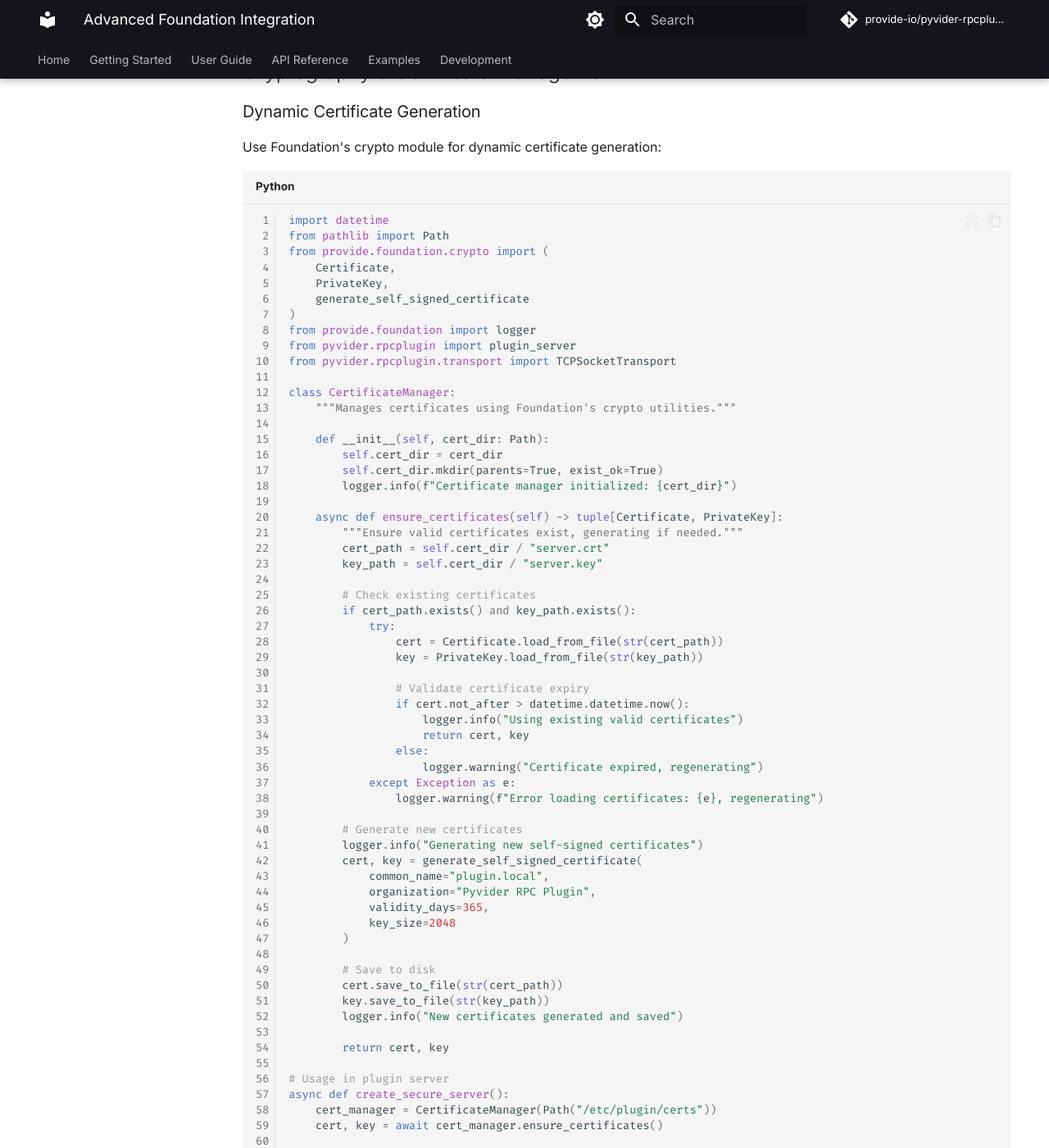
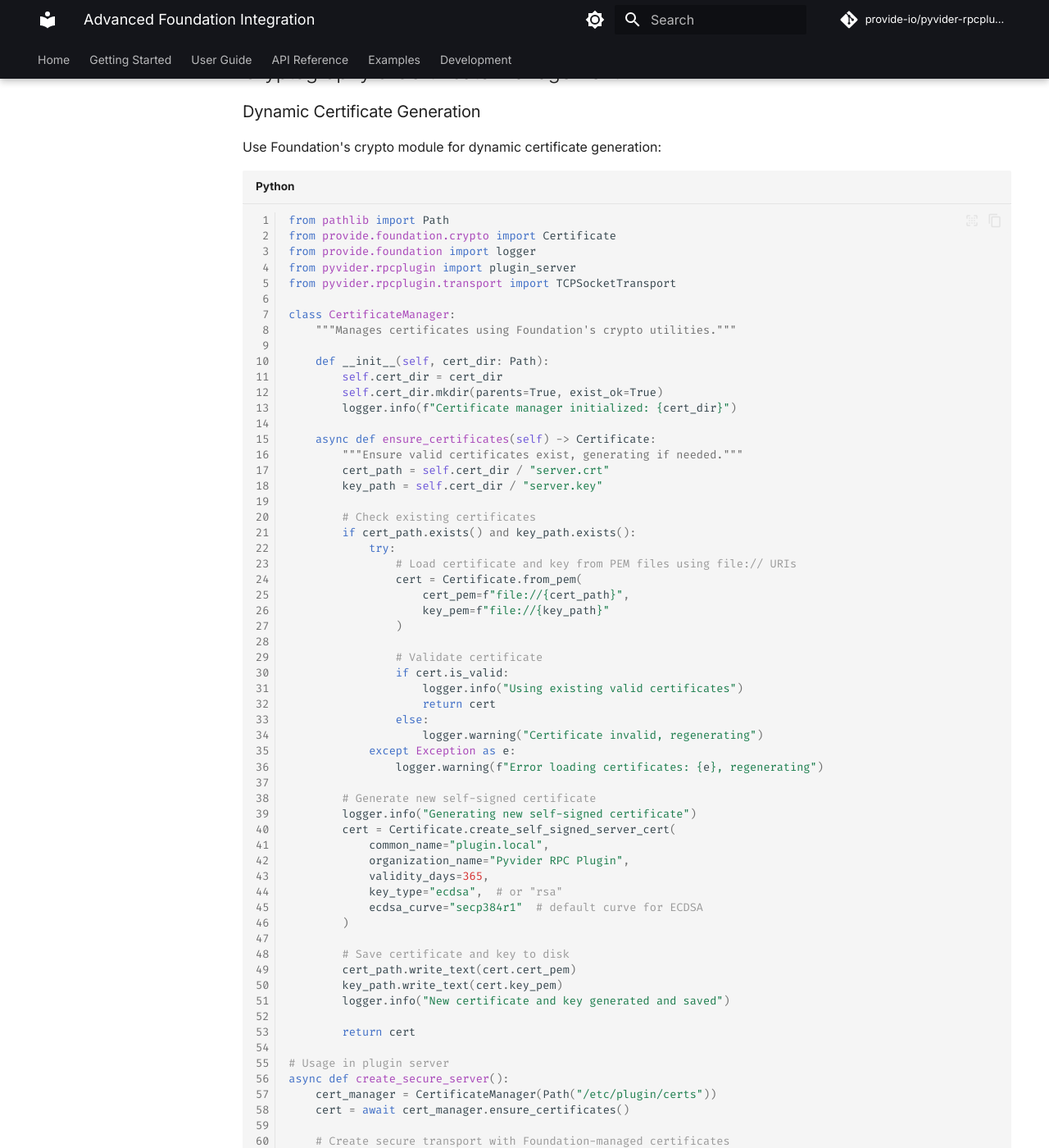
Before and after one commit to provide-io/pyvider-rpcplugin, an MkDocs documentation site: the page built from docs/guide/advanced/foundation-integration.md, in a window 1280 px wide and 1400 px high, scrolled down 1365 px. Shown: the whole window at 82% size. Built offline with MkDocs 1.6.1 and Material for MkDocs 9.7.7, drawn with Linux system fonts in a browser that asks for light colours; comment, search, counter and statistics services are not loaded; the version menu is left out; some of the changed text lies outside the part shown.

Commit message:
🔼⚙️ [skip ci] auto-commit

````diff
--- a/docs/guide/advanced/foundation-integration.md
+++ b/docs/guide/advanced/foundation-integration.md
@@ -64,13 +64,8 @@ logger.info(f"RPC timeout: {rpcplugin_config.plugin_handshake_timeout}")
 Use Foundation's crypto module for dynamic certificate generation:
 
 ```python
-import datetime
 from pathlib import Path
-from provide.foundation.crypto import (
-    Certificate,
-    PrivateKey,
-    generate_self_signed_certificate
-)
+from provide.foundation.crypto import Certificate
 from provide.foundation import logger
 from pyvider.rpcplugin import plugin_server
 from pyvider.rpcplugin.transport import TCPSocketTransport
@@ -83,7 +78,7 @@ class CertificateManager:
         self.cert_dir.mkdir(parents=True, exist_ok=True)
         logger.info(f"Certificate manager initialized: {cert_dir}")
 
-    async def ensure_certificates(self) -> tuple[Certificate, PrivateKey]:
+    async def ensure_certificates(self) -> Certificate:
         """Ensure valid certificates exist, generating if needed."""
         cert_path = self.cert_dir / "server.crt"
         key_path = self.cert_dir / "server.key"
@@ -91,38 +86,42 @@ class CertificateManager:
         # Check existing certificates
         if cert_path.exists() and key_path.exists():
             try:
-                cert = Certificate.load_from_file(str(cert_path))
-                key = PrivateKey.load_from_file(str(key_path))
+                # Load certificate and key from PEM files using file:// URIs
+                cert = Certificate.from_pem(
+                    cert_pem=f"file://{cert_path}",
+                    key_pem=f"file://{key_path}"
+                )
 
-                # Validate certificate expiry
-                if cert.not_after > datetime.datetime.now():
+                # Validate certificate
+                if cert.is_valid:
                     logger.info("Using existing valid certificates")
-                    return cert, key
+                    return cert
                 else:
-                    logger.warning("Certificate expired, regenerating")
+                    logger.warning("Certificate invalid, regenerating")
             except Exception as e:
                 logger.warning(f"Error loading certificates: {e}, regenerating")
 
-        # Generate new certificates
-        logger.info("Generating new self-signed certificates")
-        cert, key = generate_self_signed_certificate(
+        # Generate new self-signed certificate
+        logger.info("Generating new self-signed certificate")
+        cert = Certificate.create_self_signed_server_cert(
             common_name="plugin.local",
-            organization="Pyvider RPC Plugin",
+            organization_name="Pyvider RPC Plugin",
             validity_days=365,
-            key_size=2048
+            key_type="ecdsa",  # or "rsa"
+            ecdsa_curve="secp384r1"  # default curve for ECDSA
         )
 
-        # Save to disk
-        cert.save_to_file(str(cert_path))
-        key.save_to_file(str(key_path))
-        logger.info("New certificates generated and saved")
+        # Save certificate and key to disk
+        cert_path.write_text(cert.cert_pem)
+        key_path.write_text(cert.key_pem)
+        logger.info("New certificate and key generated and saved")
 
-        return cert, key
+        return cert
 
 # Usage in plugin server
 async def create_secure_server():
     cert_manager = CertificateManager(Path("/etc/plugin/certs"))
-    cert, key = await cert_manager.ensure_certificates()
+    cert = await cert_manager.ensure_certificates()
 
     # Create secure transport with Foundation-managed certificates
     transport = TCPSocketTransport(
@@ -143,9 +142,7 @@ Implement certificate rotation with Foundation:
 
 ```python
 import asyncio
-import signal
-from datetime import datetime, timedelta
-from provide.foundation.crypto import Certificate, PrivateKey
+from provide.foundation.crypto import Certificate
 from provide.foundation import logger
 
 class CertificateRotator:
@@ -169,14 +166,16 @@ class CertificateRotator:
             try:
                 await asyncio.sleep(interval)
 
-                cert, key = await self.cert_manager.ensure_certificates()
-                days_until_expiry = (cert.not_after - datetime.now()).days
+                cert = await self.cert_manager.ensure_certificates()
 
-                if days_until_expiry < 30:
-                    logger.warning(f"Certificate expires in {days_until_expiry} days, rotating")
+                # Check if certificate needs rotation (validity check)
+                if not cert.is_valid:
+                    logger.warning("Certificate is invalid, rotating")
                     await self._rotate_certificates()
                 else:
-                    logger.debug(f"Certificate valid for {days_until_expiry} more days")
+                    # Note: Certificate class doesn't expose expiry dates directly
+                    # Use is_valid for validity checks or implement custom expiry tracking
+                    logger.debug("Certificate is valid")
 
             except asyncio.CancelledError:
                 break
@@ -185,13 +184,13 @@ class CertificateRotator:
 
     async def _rotate_certificates(self):
         """Perform certificate rotation with zero downtime."""
-        # Generate new certificates
-        new_cert, new_key = await self.cert_manager.ensure_certificates()
+        # Generate new certificate (contains both cert and key)
+        new_cert = await self.cert_manager.ensure_certificates()
 
-        # Update server with new certificates (implementation depends on transport)
-        await self.server.update_certificates(new_cert, new_key)
+        # Update server with new certificate (implementation depends on transport)
+        await self.server.update_certificates(new_cert)
 
-        logger.info("Certificates rotated successfully")
+        logger.info("Certificate rotated successfully")
 ```
 
 ## Advanced Rate Limiting
````
